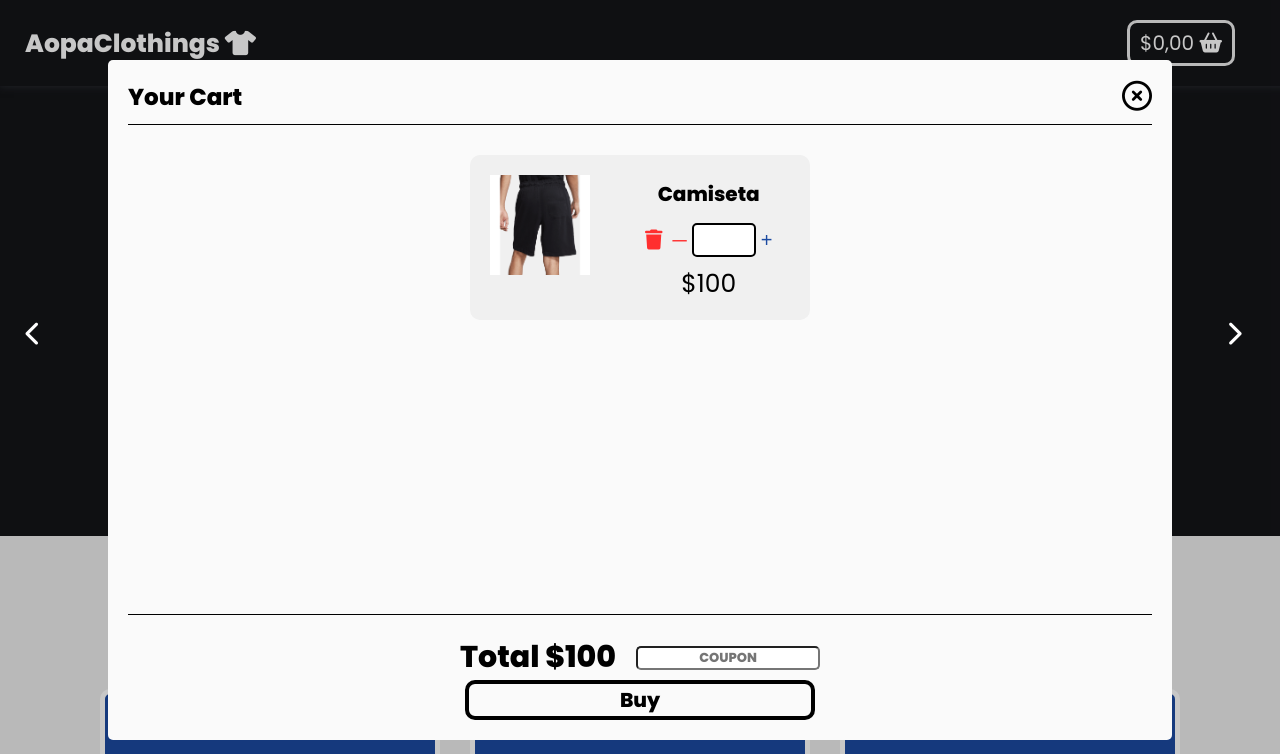
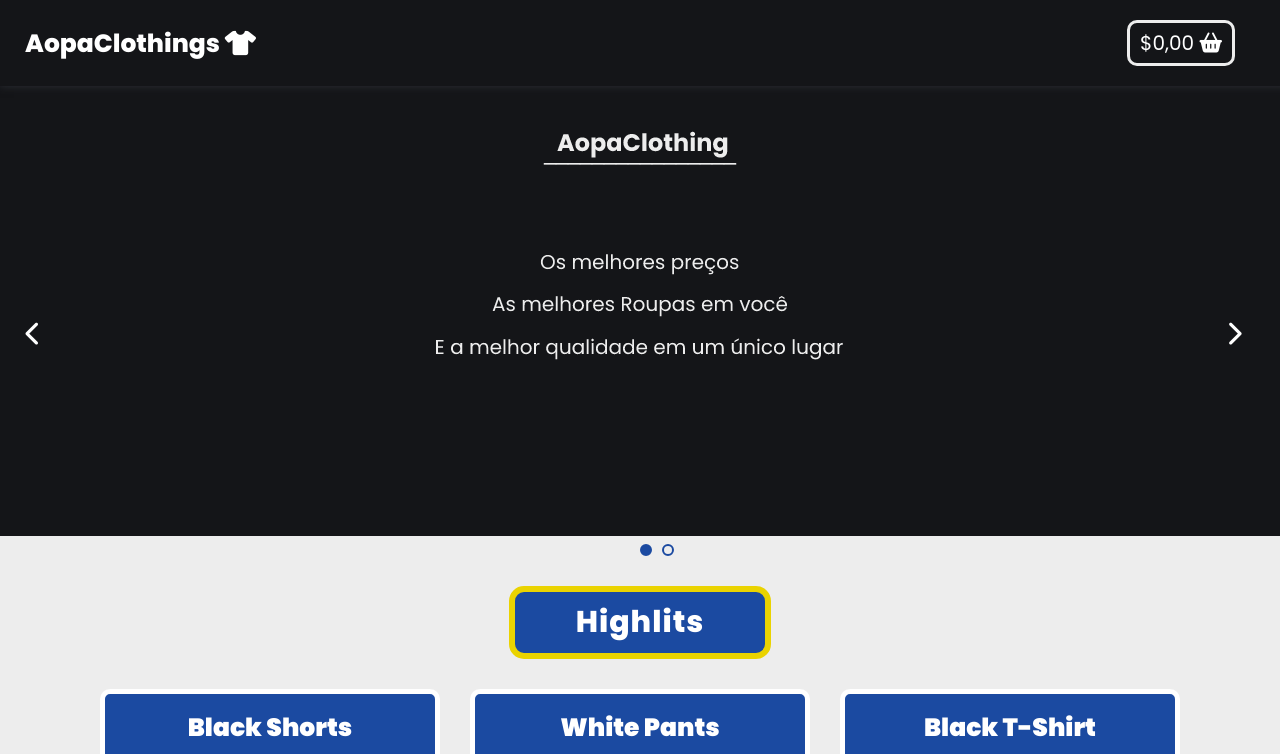
Before and after one commit to jorge933/AopaClothing, a plain HTML site: page index.html in a window 1280 px wide. Shown: the top 754 px of the page. Drawn offline with Linux system fonts and the light colour scheme.

Commit message:
✨ feat

```diff
--- a/index.html
+++ b/index.html
@@ -63,29 +63,14 @@
             </div>
         </section>
 
-        <section class="cart active">
+        <section class="cart">
             <div class="cont">
                 <div class="header">
                     <h2>Your Cart</h2>
-                    <button><i class="far fa-times-circle"></i></button>
+                    <button class="close-cart"><i class="far fa-times-circle"></i></button>
                 </div>
 
-                <div class="products">
-                    <div class="product">
-                        <div class="image"> <img src="./images/products/shorts-nike-black.png" alt=""> </div>
-
-                        <div class="infos">
-                            <h3 class="title">Camiseta </h3>
-                            <div class="actions">
-                                <button class="remove-item"><i class="fas fa-trash"></i></button>
-                                <button class="remove-one">&#9472;</button>
-                                <input type="number" max="100" min="1">
-                                <button class="add">&#43;</button>
-                            </div>
-                            <span>$100</span>
-                        </div>
-                    </div>
-                </div>
+                <div class="products"></div>
 
                 <div class="footer">
                     <div class="top">
--- a/script.js
+++ b/script.js
@@ -1,6 +1,10 @@
 import { next, prev, dots } from "./scripts/carousel.js";
 import { InitItems } from "./scripts/init-items.js";
 
+
+const $cartButton = document.querySelector('header .cart');
+const $cart = document.querySelector('main .cart');
+const $closeCart = $cart.querySelector('div button.close-cart');
 const $next = document.querySelector('main section.carousel div.buttons-slide .buttons button.next');
 const $prev = document.querySelector('main section.carousel div.buttons-slide .buttons button.prev');
 const $dots = document.querySelectorAll('main section.carousel div.buttons-slide div.dots div');
@@ -10,3 +14,7 @@ $prev.addEventListener('click', () => {prev($prev)});
 dots($dots);
 
 InitItems()
+
+$cartButton.addEventListener('click', () => $cart.classList.add('active'));
+
+$closeCart.addEventListener('click', () => $cart.classList.remove('active'));
```
